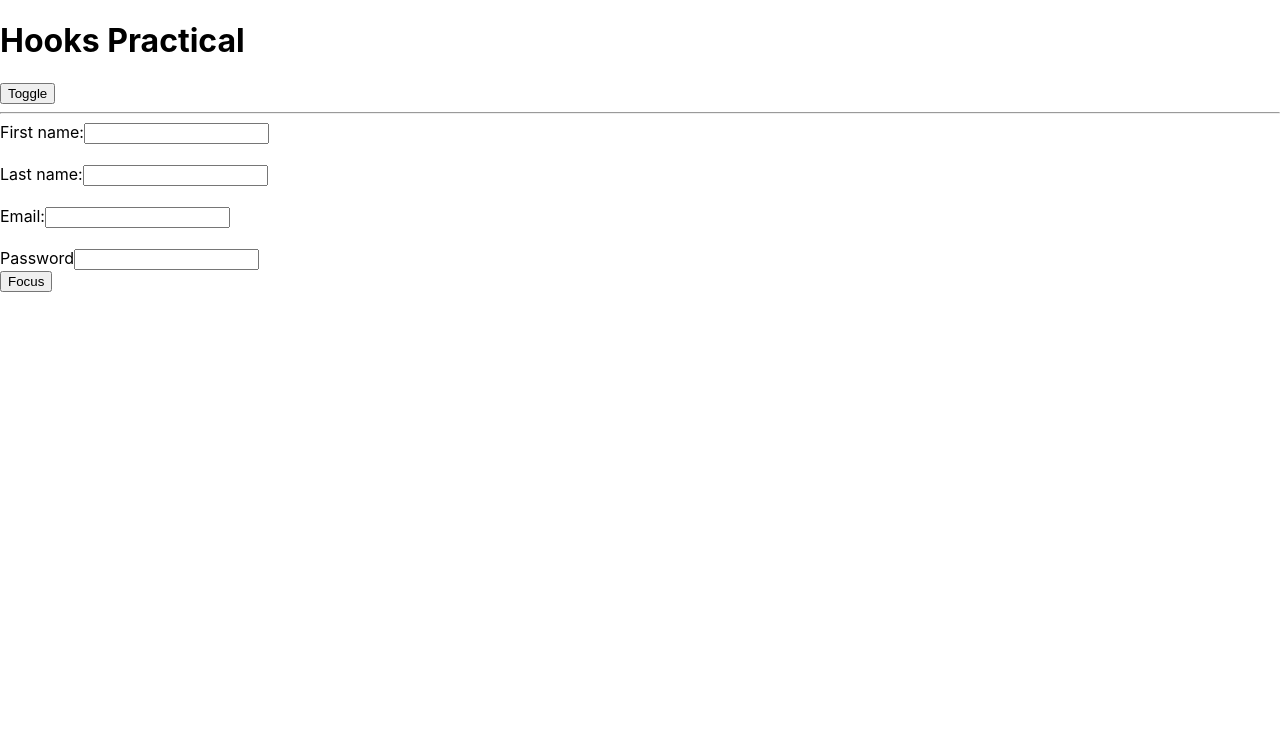
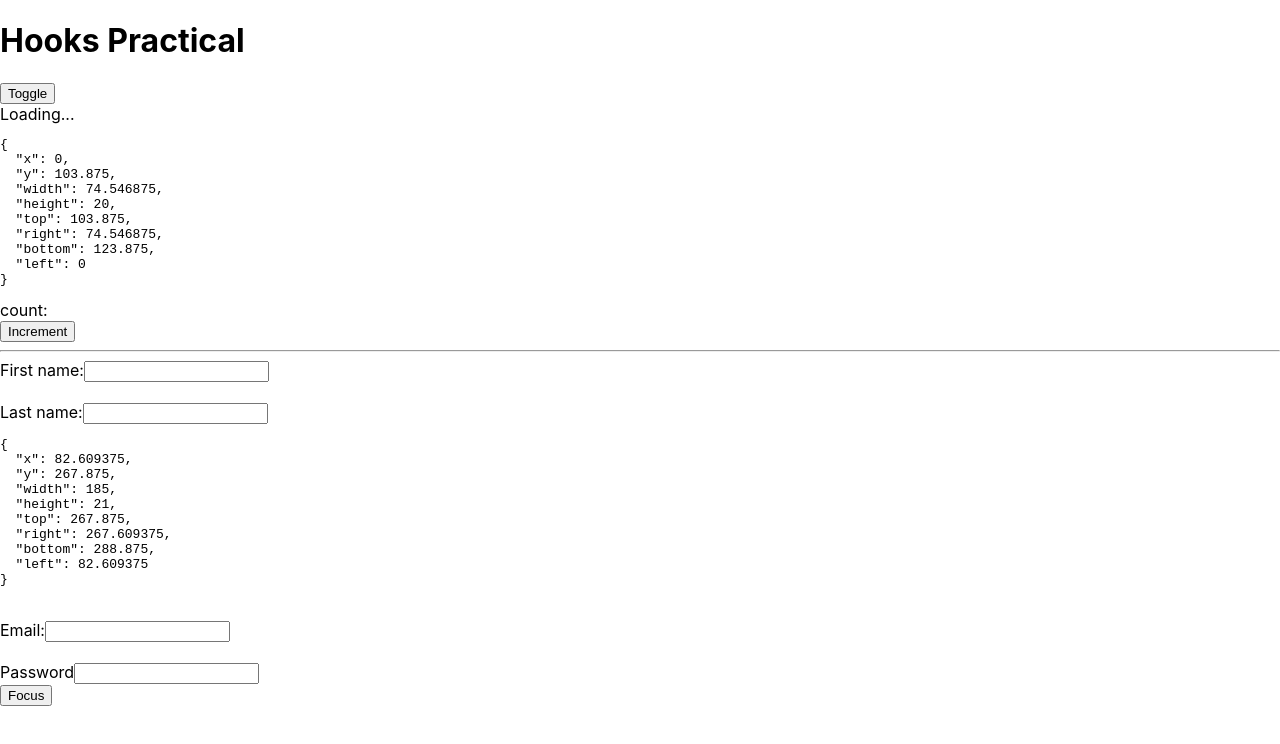
Before and after one commit to thangscout/hooks-practical, a React (Create React App) app: page / in a window 1280 px wide. Shown: the top 744 px of the page. Built offline with nearby package versions, Linux system fonts and the light colour scheme; no server answers.

Commit message:
useLayoutEffect + custom hooks (useMeasure)

```diff
--- a/src/App.js
+++ b/src/App.js
@@ -1,6 +1,7 @@
 import React, { useState, useRef } from "react";
 
-import useForm from "./hooks/useForm";
+import { useForm } from "./hooks/useForm";
+import { useMeasure } from "./hooks/useMeasure";
 
 import { Home } from "./components/Home";
 
@@ -12,16 +13,17 @@ const App = () => {
     password: "",
   });
 
-  const [showHome, setShowHome] = useState(false);
+  const [showHome, setShowHome] = useState(true);
   const inputRef = useRef();
 
+  const [rect, inputRef2] = useMeasure([]);
 
   return (
     <>
       <h1>Hooks Practical</h1>
       <button onClick={() => setShowHome(!showHome)}>Toggle</button>
-      {showHome && <Home/>}
-      <hr/>
+      {showHome && <Home />}
+      <hr />
       <div>
         <div>
           <label htmlFor="firstName">First name:</label>
@@ -38,6 +40,7 @@ const App = () => {
         <div>
           <label htmlFor="lastName">Last name:</label>
           <input
+            ref={inputRef2}
             id="lastName"
             type="text"
             name="lastName"
@@ -45,6 +48,7 @@ const App = () => {
             onChange={handleChange}
           />
         </div>
+        <pre>{JSON.stringify(rect, null, 2)}</pre>
         <br />
         <div>
           <label htmlFor="email">Email:</label>
@@ -68,9 +72,7 @@ const App = () => {
           />
         </div>
 
-        <button onClick={() => inputRef.current.focus()}>
-          Focus
-        </button>
+        <button onClick={() => inputRef.current.focus()}>Focus</button>
       </div>
     </>
   );
--- a/src/components/Home.js
+++ b/src/components/Home.js
@@ -1,23 +1,28 @@
 import React, { useState, useEffect } from "react";
+
 import { useFetch } from "../hooks/useFetch";
+import { useMeasure } from "../hooks/useMeasure";
 
 export const Home = () => {
   const [count, setCount] = useState(() =>
     JSON.parse(localStorage.getItem("count"))
-  )
+  );
 
   const data = useFetch(`http://numbersapi.com/${count}/trivia`);
   useEffect(() => {
     localStorage.setItem("count", JSON.stringify(count));
-  }, [count])
+  }, [count]);
+
+  const [rect, divRef] = useMeasure([data]);
 
   return (
     <div>
-      <div>
-        {!data ? "Loading..." : data}
+      <div style={{ display: "flex" }}>
+        <div ref={divRef}>{!data ? "Loading..." : data}</div>
       </div>
+      <pre>{JSON.stringify(rect, null, 2)}</pre>
       <div>count: {count}</div>
-      <button onClick={() => setCount(c => c + 1)}>Increment</button>
+      <button onClick={() => setCount((c) => c + 1)}>Increment</button>
     </div>
-  )
-}
+  );
+};
--- a/src/hooks/useFetch.js
+++ b/src/hooks/useFetch.js
@@ -1,26 +1,24 @@
 import { useState, useEffect, useRef } from "react";
 
-export const useFetch = url => {
+export const useFetch = (url) => {
   const [data, setData] = useState(null);
   const isCurrent = useRef(true);
 
   useEffect(() => {
     return () => {
       isCurrent.current = false;
-    }
-  }, [])
+    };
+  }, []);
 
   useEffect(() => {
     fetch(url)
-      .then(x => x.text())
-      .then(y => {
-        setTimeout(() => {
-          if(isCurrent.current) {
-            setData(y)
-          }
-        }, 2000)
-      })
-  }, [url, setData])
+      .then((x) => x.text())
+      .then((y) => {
+        if (isCurrent.current) {
+          setData(y);
+        }
+      });
+  }, [url, setData]);
 
   return data;
-}
+};
--- a/src/hooks/useForm.js
+++ b/src/hooks/useForm.js
@@ -1,6 +1,6 @@
 import { useState } from "react";
 
-const useForm = (initialValue) => {
+export const useForm = (initialValue) => {
   const [values, setValues] = useState(initialValue);
 
   return [
@@ -13,5 +13,3 @@ const useForm = (initialValue) => {
     },
   ];
 };
-
-export default useForm;
--- /dev/null
+++ b/src/hooks/useMeasure.js
@@ -0,0 +1,13 @@
+import { useState, useLayoutEffect, useRef } from "react";
+
+export const useMeasure = (deps) => {
+  const [rect, setRect] = useState({});
+  const myRef = useRef();
+
+  useLayoutEffect(() => {
+    setRect(myRef.current.getBoundingClientRect());
+    // eslint-disable-next-line react-hooks/exhaustive-deps
+  }, deps);
+
+  return [rect, myRef];
+};
```
